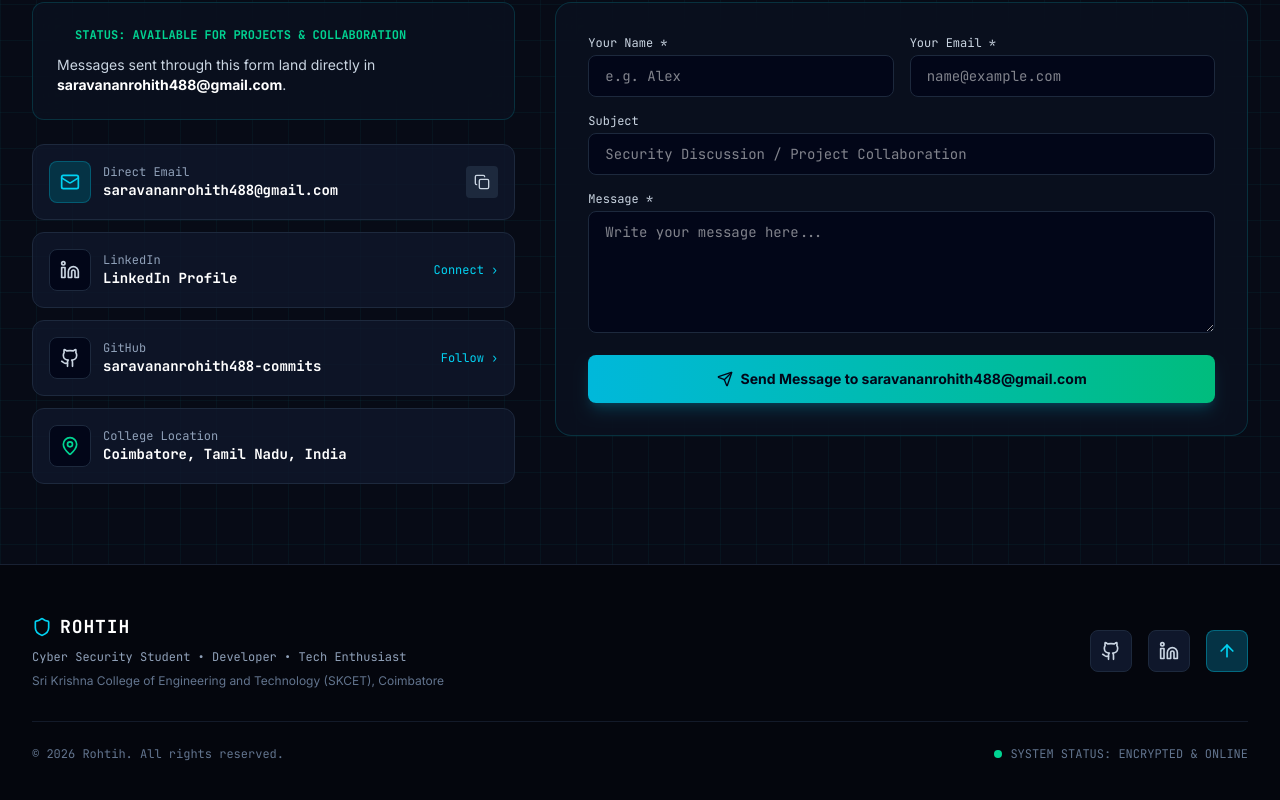
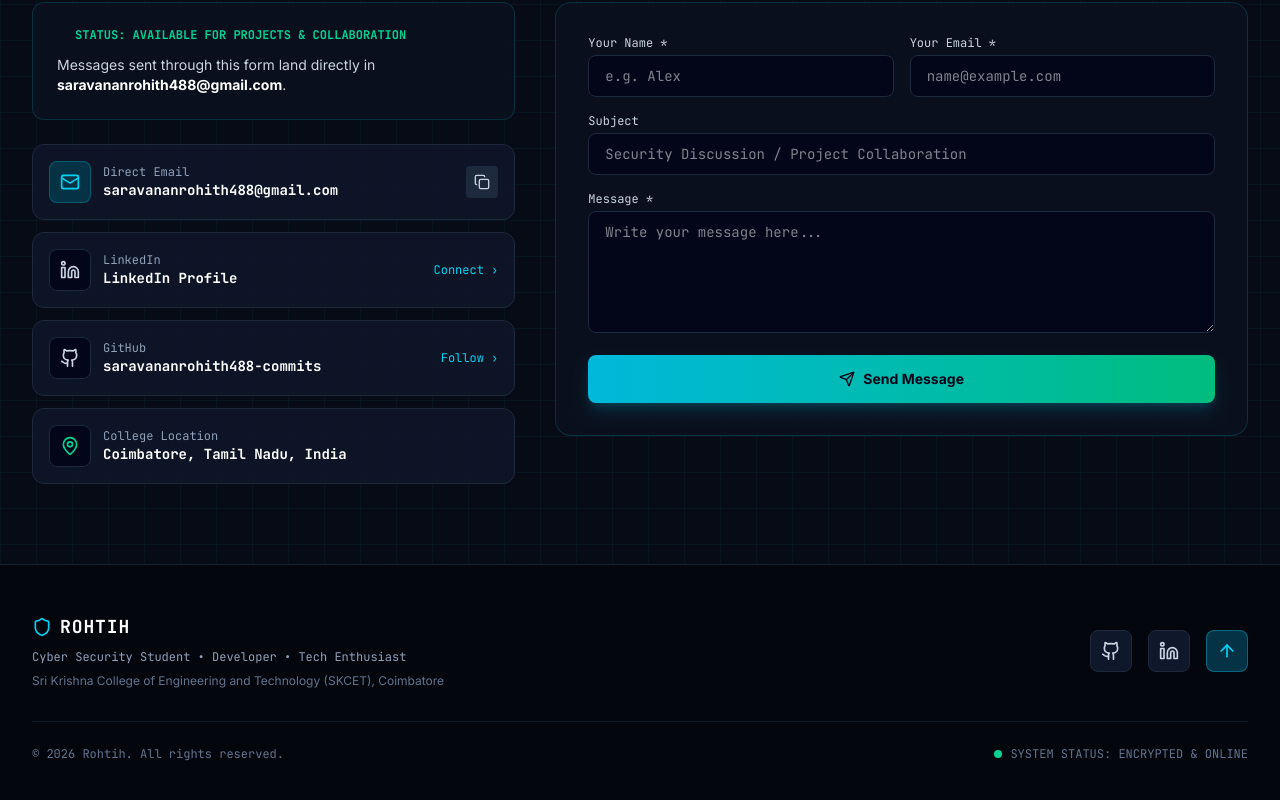
Before and after one commit to saravananrohith488-commits/Rohith_portfolio, a React (Vite) app: page / in a window 1280 px wide. Shown: the part 9568-10368 px from the top of the page. Built offline with nearby package versions, Linux system fonts and the light colour scheme.

Commit message:
Update portfolio

```diff
--- a/index.html
+++ b/index.html
@@ -6,7 +6,7 @@
     <meta name="viewport" content="width=device-width, initial-scale=1.0" />
 
     <!-- Primary Meta Tags -->
-    <title>Rohtih | Cyber Security Student @SKCET &amp; Developer</title>
+    <title>Rohtih | Cyber Security Student &amp; Developer</title>
     <meta name="title" content="Rohtih | Cyber Security Student &amp; Developer" />
     <meta name="description" content="Portfolio of Rohtih, a Cyber Security engineering student at Sri Krishna College of Engineering and Technology, Coimbatore, exploring cybersecurity, software development, networking and emerging technologies." />
     <meta name="keywords" content="Rohtih, Cyber Security, Developer, SKCET, Coimbatore, Tamil Nadu, C++, Java, Python, Security Engineering, Digital Forensics, Android" />
--- a/src/components/Contact.tsx
+++ b/src/components/Contact.tsx
@@ -279,7 +279,7 @@ export const Contact: React.FC = () => {
                     ) : (
                       <>
                         <Send className="w-4 h-4" />
-                        <span>Send Message to saravananrohith488@gmail.com</span>
+                        <span>Send Message</span>
                       </>
                     )}
                   </button>
```
